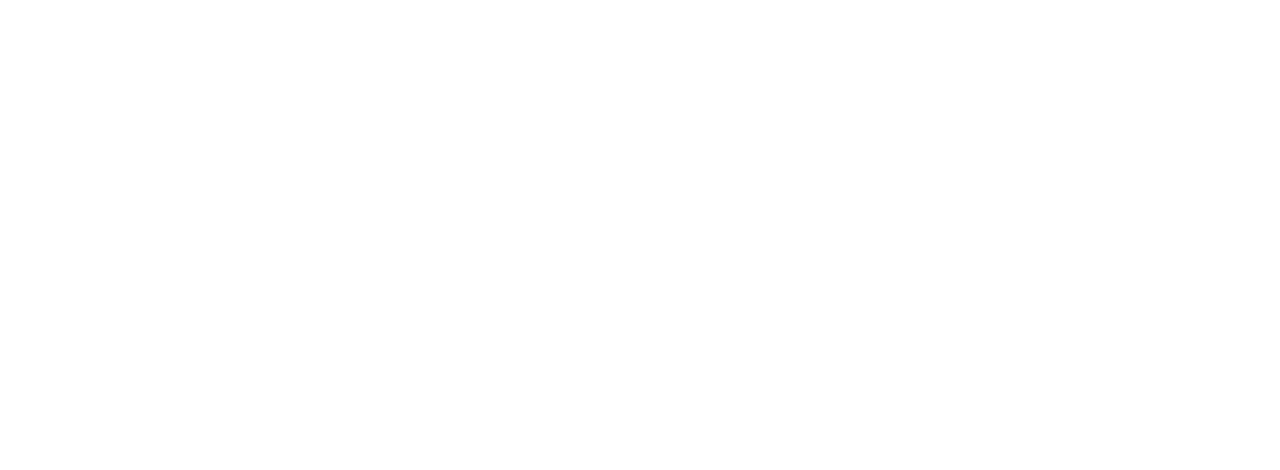
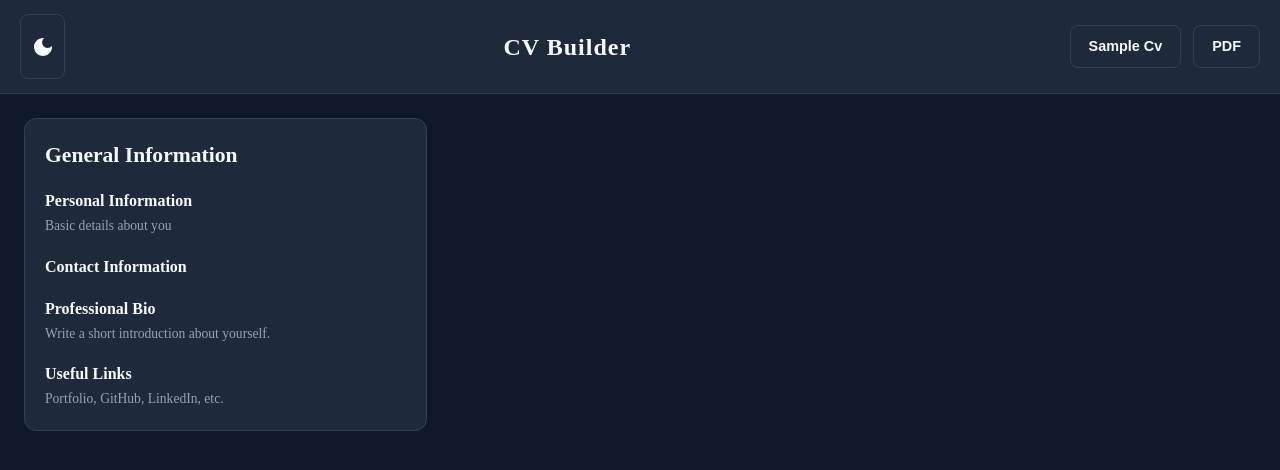
Before and after one commit to amrkhaled104/CV-Builder, a React (Vite) app: page / in a window 1280 px wide. Shown: the top 470 px of the page. Built offline with nearby package versions, Linux system fonts and the light colour scheme.

Commit message:
feat(forms): build GeneralInfo form

```diff
--- /dev/null
+++ b/src/App.css
@@ -0,0 +1,176 @@
+* {
+  padding: 0;
+  margin: 0;
+  box-sizing: border-box;
+  line-height: 1.5;
+}
+
+:root {
+  --radius-sm: 8px;
+  --radius-md: 12px;
+  --radius-lg: 16px;
+  --transition: 0.3s ease;
+
+  --bg-primary: #0f172a;
+  --bg-secondary: #1e293b;
+  --bg-color: #0f172a;
+
+  --text-primary: #f8fafc;
+  --text-secondary: #94a3b8;
+  --text-color: #f8fafc;
+
+  --accent-primary: #3b82f6;
+  --accent-hover: #60a5fa;
+  --primary-color: #3b82f6;
+  --primary-hover: #60a5fa;
+
+  --border-color: #334155;
+  --shadow: rgba(2, 6, 23, 0.45);
+}
+
+.light-theme {
+  --bg-primary: #f8fafc;
+  --bg-secondary: #ffffff;
+  --bg-color: #f8fafc;
+
+  --text-primary: #0f172a;
+  --text-secondary: #475569;
+  --text-color: #0f172a;
+
+  --accent-primary: #1d4ed8;
+  --accent-hover: #1e40af;
+  --primary-color: #1d4ed8;
+  --primary-hover: #1e40af;
+
+  --border-color: #e2e8f0;
+  --shadow: rgba(15, 23, 42, 0.12);
+}
+
+.dark-theme {
+  --bg-primary: #0f172a;
+  --bg-secondary: #1e293b;
+  --bg-color: #0f172a;
+
+  --text-primary: #f8fafc;
+  --text-secondary: #94a3b8;
+  --text-color: #f8fafc;
+
+  --accent-primary: #3b82f6;
+  --accent-hover: #60a5fa;
+  --primary-color: #3b82f6;
+  --primary-hover: #60a5fa;
+
+  --border-color: #334155;
+  --shadow: rgba(2, 6, 23, 0.45);
+}
+
+/* ========================================
+   GLOBAL STYLES
+======================================== */
+body {
+  background-color: var(--bg-primary);
+  color: var(--text-primary);
+  transition:
+    background-color var(--transition),
+    color var(--transition);
+  -webkit-transition:
+    background-color var(--transition),
+    color var(--transition);
+  -moz-transition:
+    background-color var(--transition),
+    color var(--transition);
+  -ms-transition:
+    background-color var(--transition),
+    color var(--transition);
+  -o-transition:
+    background-color var(--transition),
+    color var(--transition);
+}
+
+/* ========================================
+   APP LAYOUT
+======================================== */
+
+.mainContent {
+  display: grid;
+  grid-template-columns: 1fr 2fr;
+  gap: 24px;
+  padding: 24px;
+  align-items: start;
+}
+
+/* ========================================
+   SIDEBAR
+======================================== */
+
+.mainContent > :first-child {
+  position: sticky;
+  top: 88px;
+  max-height: calc(100vh - 112px);
+  overflow-y: auto;
+}
+
+/* ========================================
+   PREVIEW
+======================================== */
+
+.mainContent > :last-child {
+  display: flex;
+  justify-content: center;
+}
+
+/* ========================================
+   GLOBAL
+======================================== */
+
+html {
+  scroll-behavior: smooth;
+}
+
+@media (max-width: 770px) {
+  .section {
+    min-height: auto;
+    padding: 1.5rem;
+  }
+}
+
+@media (max-width: 768px) {
+  .skills-section h2 {
+    font-size: 2rem;
+  }
+}
+
+/* ========================================
+   RESPONSIVE
+======================================== */
+
+@media (max-width: 1024px) {
+  .mainContent {
+    grid-template-columns: 360px 1fr;
+
+    gap: 20px;
+    padding: 20px;
+  }
+}
+
+@media (max-width: 768px) {
+  .mainContent {
+    grid-template-columns: 1fr;
+
+    padding: 16px;
+  }
+
+  .mainContent > :first-child {
+    position: static;
+    max-height: none;
+    overflow: visible;
+  }
+
+  /* .previewCV {
+        display: inline-flex;
+    }
+
+    .mainContent > .hideMobile {
+        display: none;
+    } */
+}
--- a/src/App.tsx
+++ b/src/App.tsx
@@ -1,10 +1,16 @@
+import "./App.css";
+import HeaderBar from "./components/layout/HeaderBar/HeaderBar.jsx";
+import FormInputs from "./components/layout/FormInput/FormInputs.jsx";
+
 function App() {
-
   return (
     <>
-
+      <HeaderBar />
+      <div className="mainContent">
+        <FormInputs />
+      </div>
     </>
-  )
+  );
 }
 
-export default App
+export default App;
--- /dev/null
+++ b/src/Forms/GeneralInfo.jsx
@@ -0,0 +1,25 @@
+import FormCard from "../reusables/FormCard.jsx";
+import SectionTitle from "../reusables/SectionTitle.jsx";
+
+export default function GeneralInfo() {
+  return (
+    <FormCard title="General Information">
+      <SectionTitle
+        title="Personal Information"
+        subtitle="Basic details about you"
+      />
+
+      <SectionTitle title="Contact Information" />
+
+      <SectionTitle
+        title="Professional Bio"
+        subtitle="Write a short introduction about yourself."
+      />
+
+      <SectionTitle
+        title="Useful Links"
+        subtitle="Portfolio, GitHub, LinkedIn, etc."
+      />
+    </FormCard>
+  );
+}
```
